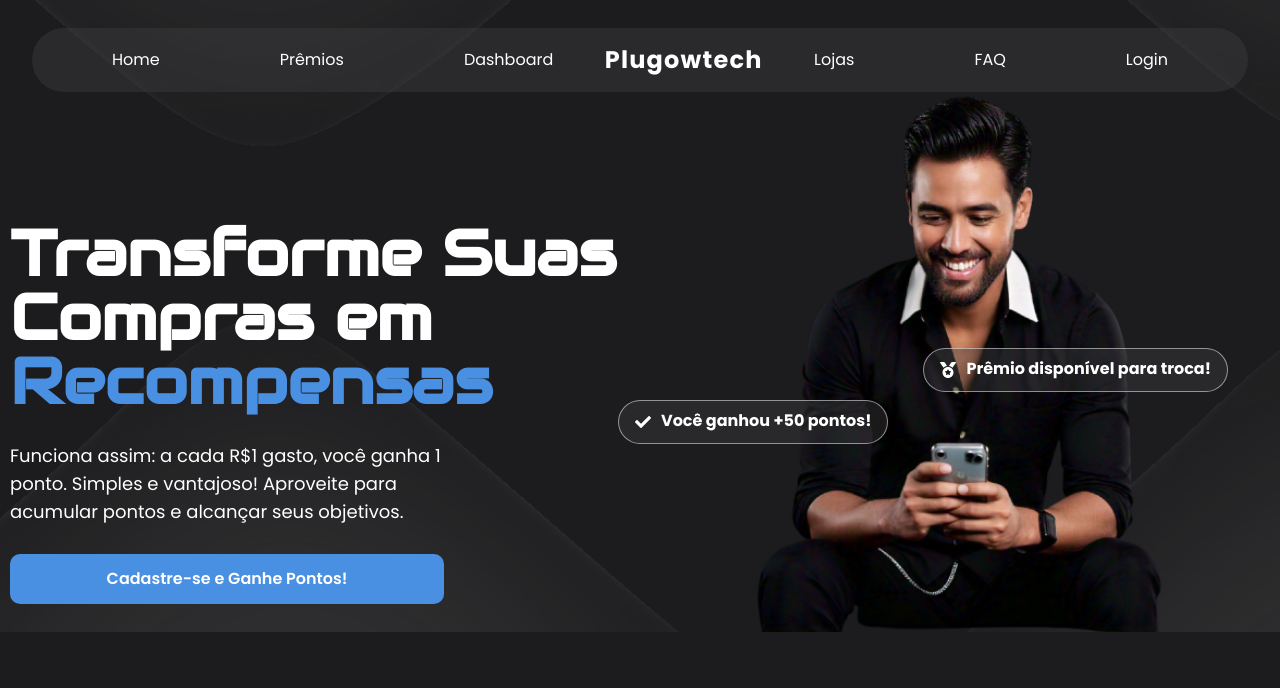
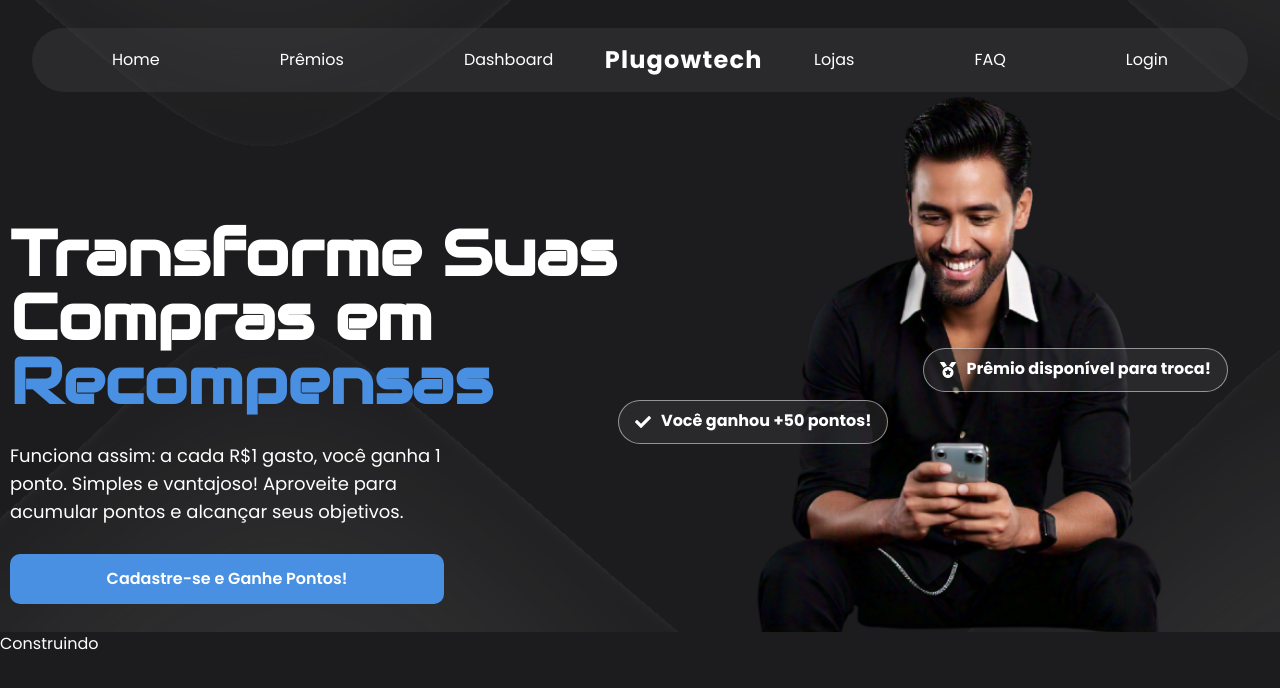
Before and after one commit to petersonfernandocouto/Plugowtech, a Next.js app: page / in a window 1280 px wide. Shown: the top 688 px of the page. Built offline with nearby package versions, Linux system fonts and the light colour scheme.

Commit message:
Atualização Hero

```diff
--- /dev/null
+++ b/Componentes/Premios.tsx
@@ -0,0 +1,13 @@
+import React from 'react'
+
+const Premios = () => {
+  return (
+    <div>
+
+
+      <h1>Construindo</h1>
+    </div>
+  )
+}
+
+export default Premios
--- a/src/app/page.tsx
+++ b/src/app/page.tsx
@@ -1,6 +1,7 @@
 "use client";
 
 import Hero from "../../Componentes/Hero";
+import Premios from "../../Componentes/Premios";
 
 export default function Home() {
   return (
@@ -14,6 +15,15 @@ export default function Home() {
 
       </div>
 
+      <div>
+
+        <Premios />
+
+      </div>
+
+
+
+
     </>
 
 
```
